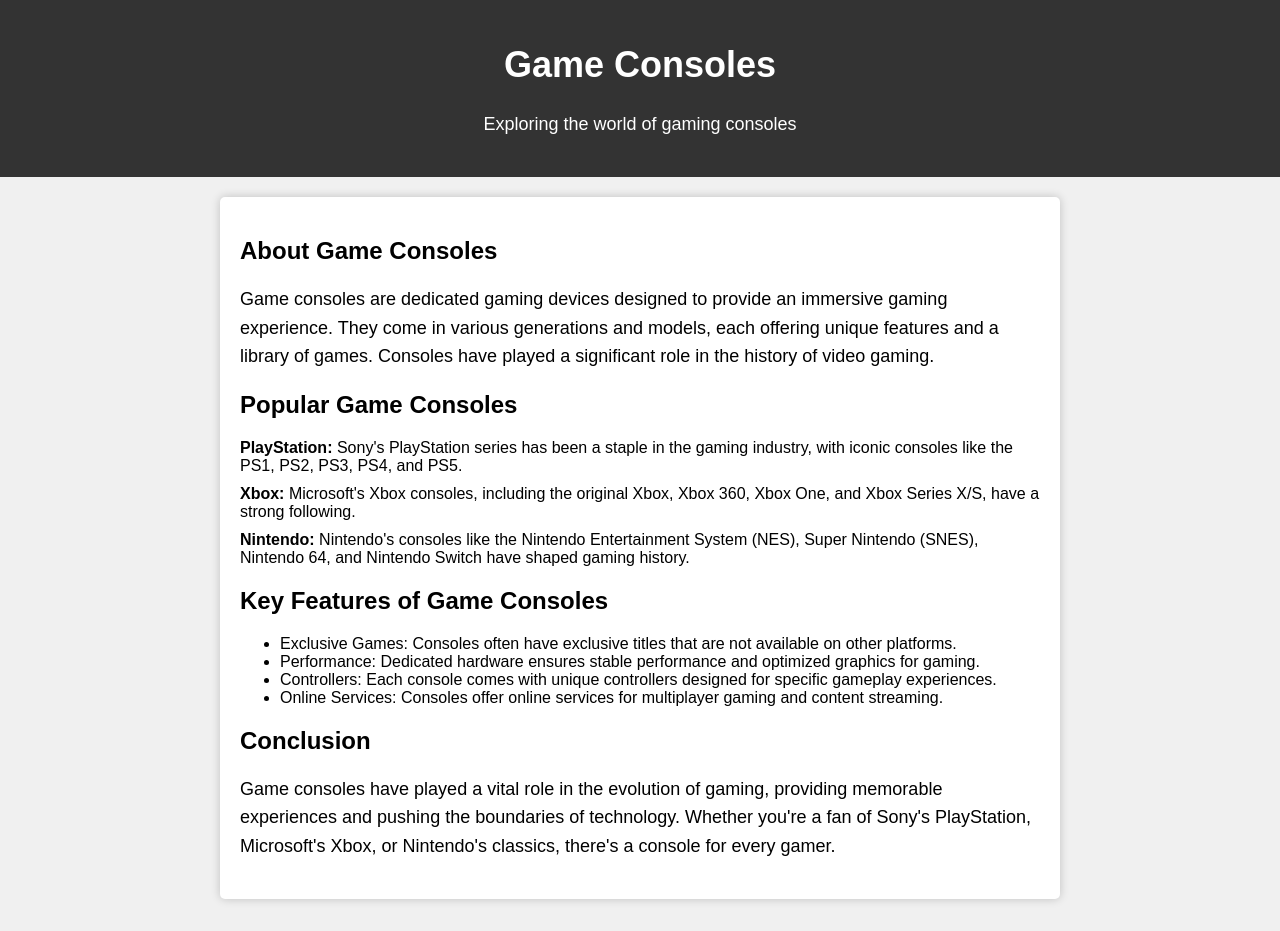
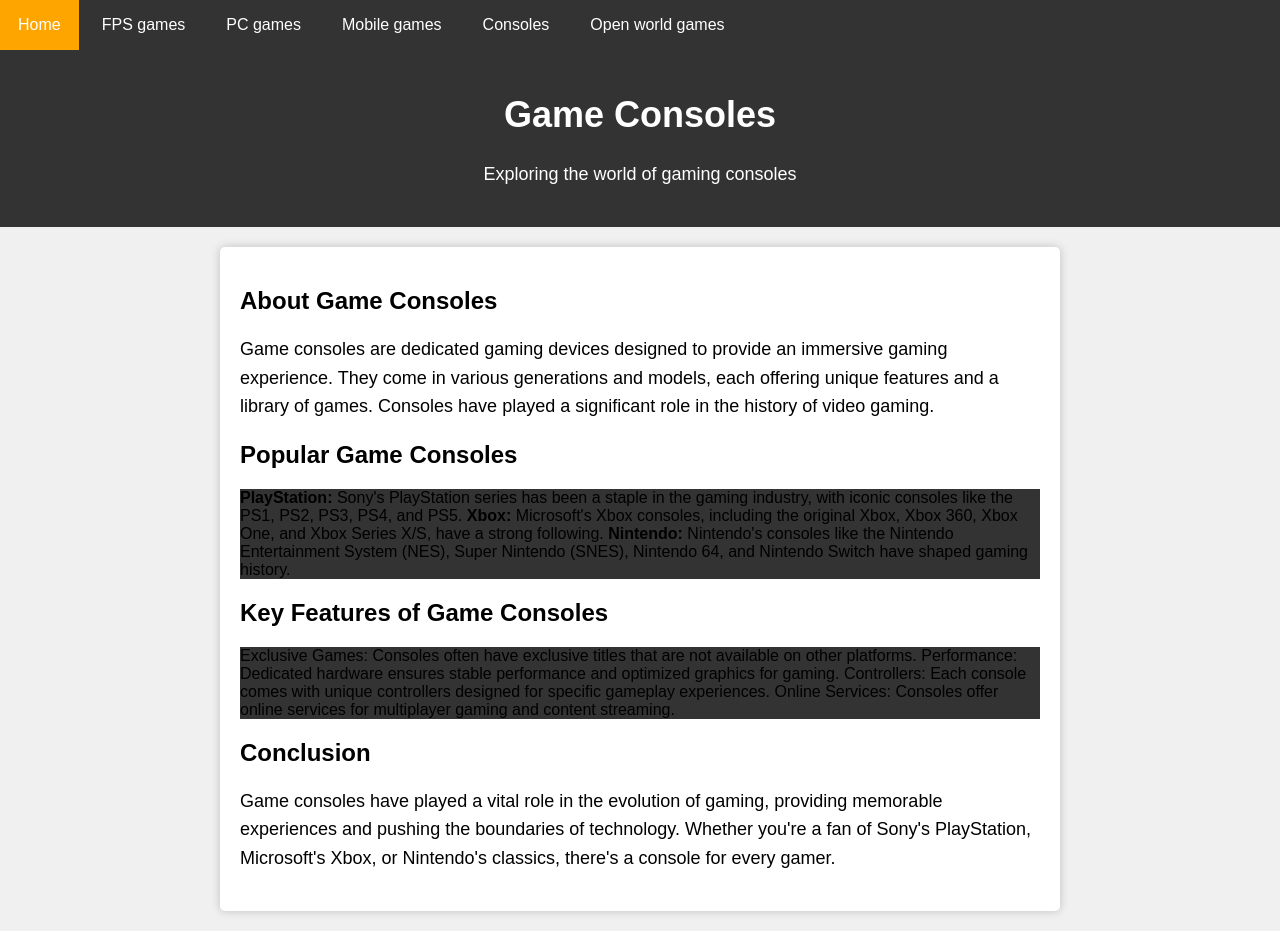
Before and after one commit to RuitjeKevin08/RuitjeKevin08.github.io, a plain HTML site: page page5.html in a window 1280 px wide. Drawn offline with Linux system fonts and the light colour scheme.

Commit message:
Update page5.html

```diff
--- a/page5.html
+++ b/page5.html
@@ -4,6 +4,15 @@
     <meta charset="UTF-8">
     <meta name="viewport" content="width=device-width, initial-scale=1.0">
     <title>Game Consoles</title>
+      <link rel="stylesheet" href="opmaak.css">
+    <ul>
+            <li><a href="page1.html">Home</a></li>
+            <li><a href="page2.html">FPS games</a></li>
+            <li><a href="page3.html">PC games</a></li>
+            <li><a href="page4.html">Mobile games</a></li>
+            <li><a href="page5.html">Consoles</a></li>
+            <li><a href="page6.html">Open world games</a></li>
+    </ul>
     <style>
         body {
             font-family: Arial, sans-serif;
@@ -52,17 +61,17 @@
 
         <h2>Popular Game Consoles</h2>
         <ul class="console-list">
-            <li><strong>PlayStation:</strong> Sony's PlayStation series has been a staple in the gaming industry, with iconic consoles like the PS1, PS2, PS3, PS4, and PS5.</li>
-            <li><strong>Xbox:</strong> Microsoft's Xbox consoles, including the original Xbox, Xbox 360, Xbox One, and Xbox Series X/S, have a strong following.</li>
-            <li><strong>Nintendo:</strong> Nintendo's consoles like the Nintendo Entertainment System (NES), Super Nintendo (SNES), Nintendo 64, and Nintendo Switch have shaped gaming history.</li>
+            <strong>PlayStation:</strong> Sony's PlayStation series has been a staple in the gaming industry, with iconic consoles like the PS1, PS2, PS3, PS4, and PS5.
+            <strong>Xbox:</strong> Microsoft's Xbox consoles, including the original Xbox, Xbox 360, Xbox One, and Xbox Series X/S, have a strong following.
+            <strong>Nintendo:</strong> Nintendo's consoles like the Nintendo Entertainment System (NES), Super Nintendo (SNES), Nintendo 64, and Nintendo Switch have shaped gaming history.
         </ul>
 
         <h2>Key Features of Game Consoles</h2>
         <ul>
-            <li>Exclusive Games: Consoles often have exclusive titles that are not available on other platforms.</li>
-            <li>Performance: Dedicated hardware ensures stable performance and optimized graphics for gaming.</li>
-            <li>Controllers: Each console comes with unique controllers designed for specific gameplay experiences.</li>
-            <li>Online Services: Consoles offer online services for multiplayer gaming and content streaming.</li>
+            Exclusive Games: Consoles often have exclusive titles that are not available on other platforms.
+            Performance: Dedicated hardware ensures stable performance and optimized graphics for gaming.
+            Controllers: Each console comes with unique controllers designed for specific gameplay experiences.
+            Online Services: Consoles offer online services for multiplayer gaming and content streaming.
         </ul>
 
         <h2>Conclusion</h2>
```
